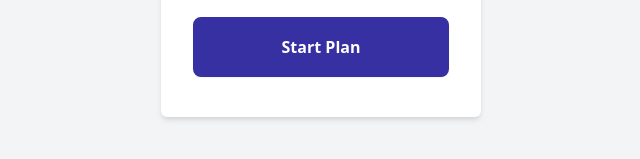
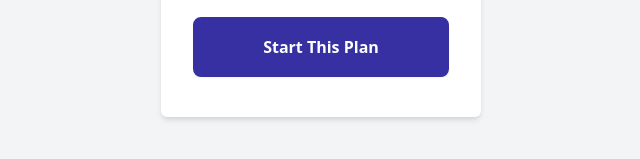
Before and after one commit to rifatsaown/Tailwind-Practice, a plain HTML site: page index.html in a window 1280 px wide. Shown: the part 499-658 px from the top of the page, 319-959 px from the left. Drawn offline with nearby package versions, Linux system fonts and the light colour scheme.

Commit message:
name change

```diff
--- a/Card.html
+++ b/index.html
@@ -45,7 +45,7 @@
                 </div>
 
                 <div class="mt-5">
-                  <a href="" class="bg-indigo-800 w-full block px-3 py-4 text-center text-white font-semibold rounded-lg shadow-sm border-indigo-800 border-2 hover:bg-transparent hover:text-gray-900">Start Plan</a>
+                  <a href="" class="bg-indigo-800 w-full block px-3 py-4 text-center text-white font-semibold rounded-lg shadow-sm border-indigo-800 border-2 hover:bg-transparent hover:text-gray-900">Start This Plan</a>
                 </div>
 
             </div>
```
Also changed, not shown: project1/index.html (+1 -1 lines).
